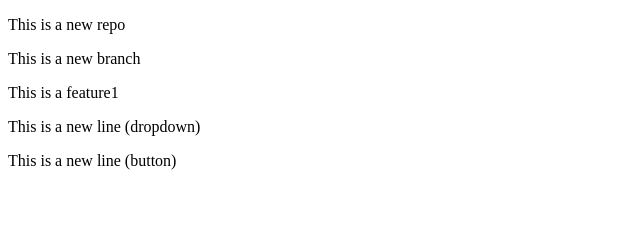
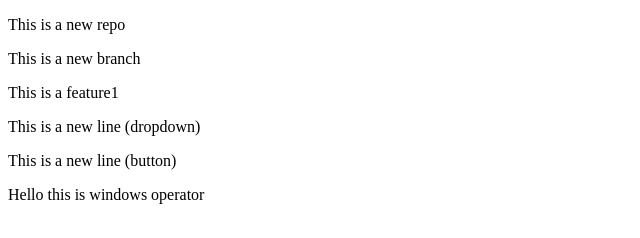
Before and after one commit to Popoye-75/Local-repo, a plain HTML site: page index.html in a window 1280 px wide. Shown: the whole page, without its empty margins (0-640 px from the left). Drawn offline with Linux system fonts and the light colour scheme.

Commit message:
Add windows

```diff
--- a/index.html
+++ b/index.html
@@ -11,5 +11,6 @@
     <p>This is a feature1</p>
     <p>This is a new line (dropdown)</p>
     <p>This is a new line (button)</p>
+    <span>Hello this is windows operator</span>
 </body>
 </html>
```
